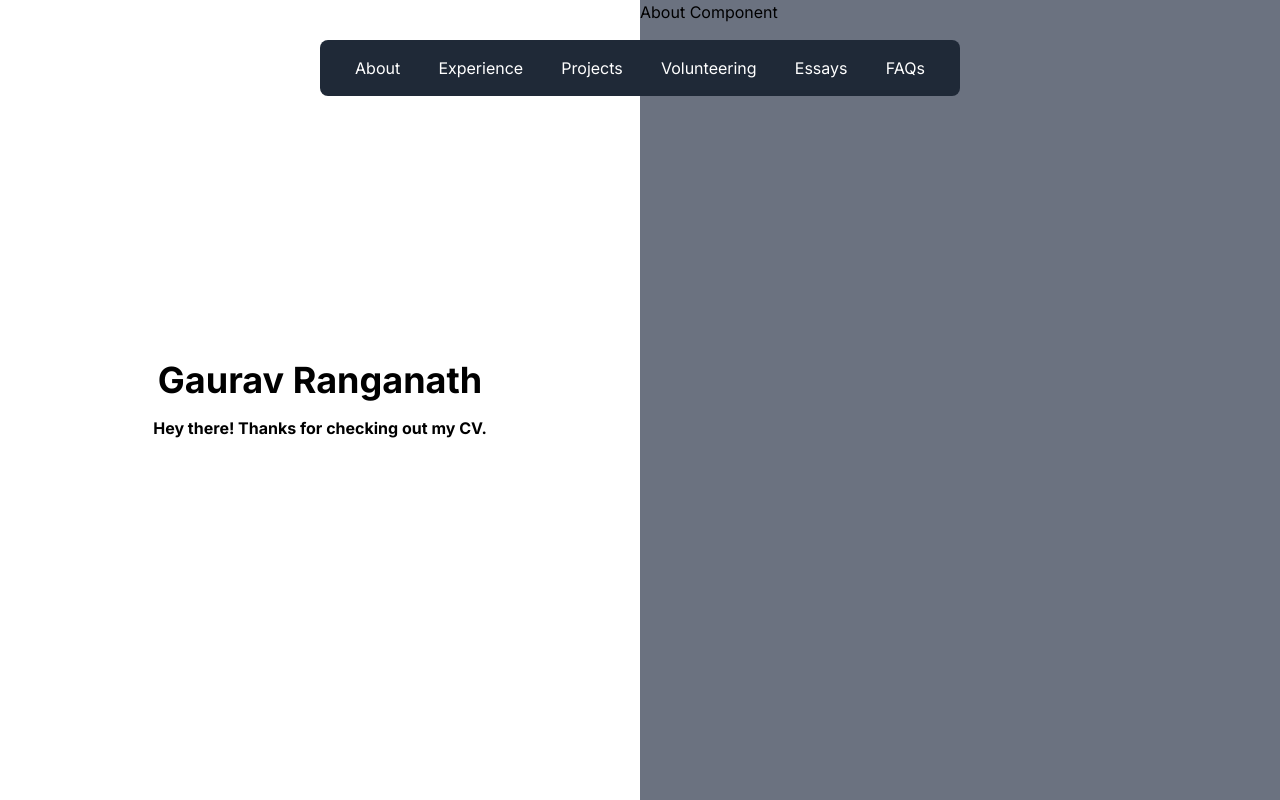
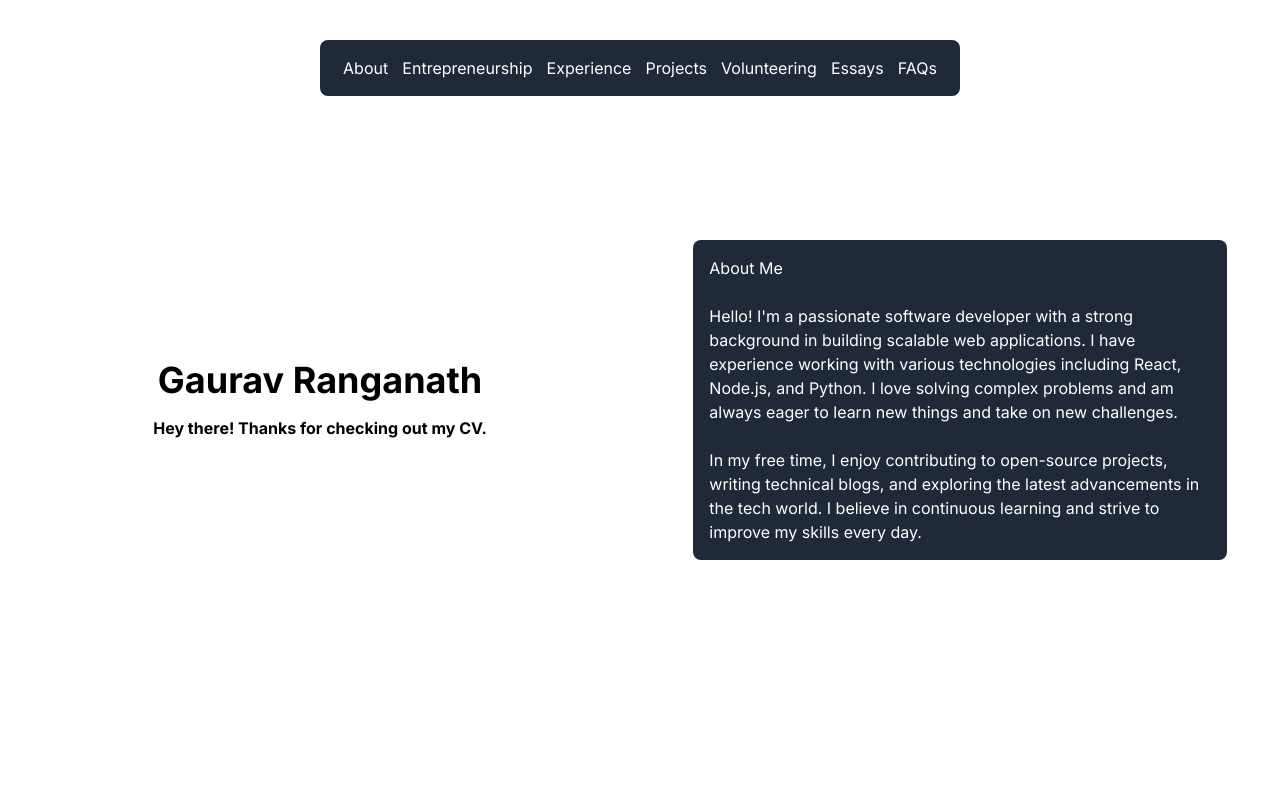
Before and after one commit to vakasura/cv, a Next.js app: page / in a window 1280 px wide. Built offline with nearby package versions, Linux system fonts and the light colour scheme.

Commit message:
add sections

```diff
--- /dev/null
+++ b/app/components/about.tsx
@@ -0,0 +1,20 @@
+const About = () => {
+  return (
+    <div>
+      <h1>About Me</h1>
+      <br />
+      <p>
+        Hello! I'm a passionate software developer with a strong background in building scalable web applications.
+        I have experience working with various technologies including React, Node.js, and Python.
+        I love solving complex problems and am always eager to learn new things and take on new challenges.
+      </p>
+      <br />
+      <p>
+        In my free time, I enjoy contributing to open-source projects, writing technical blogs, and exploring the latest advancements in the tech world.
+        I believe in continuous learning and strive to improve my skills every day.
+      </p>
+    </div>
+  );
+};
+
+export default About;
--- /dev/null
+++ b/app/components/experience.tsx
@@ -0,0 +1,31 @@
+const About = () => {
+  return (
+    <div>
+      <p>
+        Planni
+      </p>
+      <br />
+      <p>
+        Founded a property technology company and built software using React, NextJS, AWS, Typescript, and MongoDB to streamline financial forecasting for property developers
+      </p>
+      <br />
+      <p>
+        Secured two letters of intent, translating to $25 000 CAD in annual recurring revenue and funding at a $1M CAD valuation through a $50 000 CAD SAFE agreement from NEXT Canada proving the product's market fit
+      </p>
+      <br />
+      <p>
+        Depactor
+      </p>
+      <br />
+      <p>
+        Co-founded a cybersecurity start up applying machine learning and linguistic analysis to prevent business email compromise, receiving $14 000 CAD in fellowship funding from the University of Toronto Hatchery
+      </p>
+      <br />
+      <p>
+        Developed a machine learning model using Scikit-learn, Pandas, and NumPy to attribute authorship of corporate emails with up to a 95% accuracy integrated into a web-based prototype
+      </p>
+    </div>
+  );
+};
+
+export default About;
--- a/app/page.tsx
+++ b/app/page.tsx
@@ -1,6 +1,8 @@
 "use client";
 
 import { useState } from "react";
+import About from "./components/about";
+import Experience from "./components/experience";
 
 enum NavState {
   About,
@@ -21,8 +23,8 @@ const navStateToText = {
 };
 
 const navStateToComponent = {
-  [NavState.About]: <div>About Component</div>,
-  [NavState.Experience]: <div>Experience Component</div>,
+  [NavState.About]: <About />,
+  [NavState.Experience]: <Experience />,
   [NavState.Projects]: <div>Projects Component</div>,
   [NavState.Volunteering]: <div>Volunteering Component</div>,
   [NavState.Essays]: <div>Essays Component</div>,
@@ -41,6 +43,7 @@ export default function Home() {
       <nav className="bg-gray-800 text-white p-4 fixed top-10 left-1/2 transform -translate-x-1/2 w-1/2 rounded-lg">
         <ul className="flex justify-around">
           <li><a href="#about" onClick={() => handleNavClick(NavState.About)}>About</a></li>
+          <li><a href="#experience" onClick={() => handleNavClick(NavState.Experience)}>Entrepreneurship</a></li>
           <li><a href="#experience" onClick={() => handleNavClick(NavState.Experience)}>Experience</a></li>
           <li><a href="#projects" onClick={() => handleNavClick(NavState.Projects)}>Projects</a></li>
           <li><a href="#service" onClick={() => handleNavClick(NavState.Volunteering)}>Volunteering</a></li>
@@ -55,8 +58,12 @@ export default function Home() {
             {navStateToText[navState]}
           </div>
         </div>
-        <div className="w-1/2 h-full bg-gray-500">
-          {navStateToComponent[navState]}
+        <div className="w-1/2">
+          <div className="flex flex-col items-center justify-center">
+            <div className="w-5/6 h-1/2 p-4 bg-gray-800 rounded-lg text-white">
+              {navStateToComponent[navState]}
+            </div>
+          </div>
         </div>
       </div>
     </main>
```
